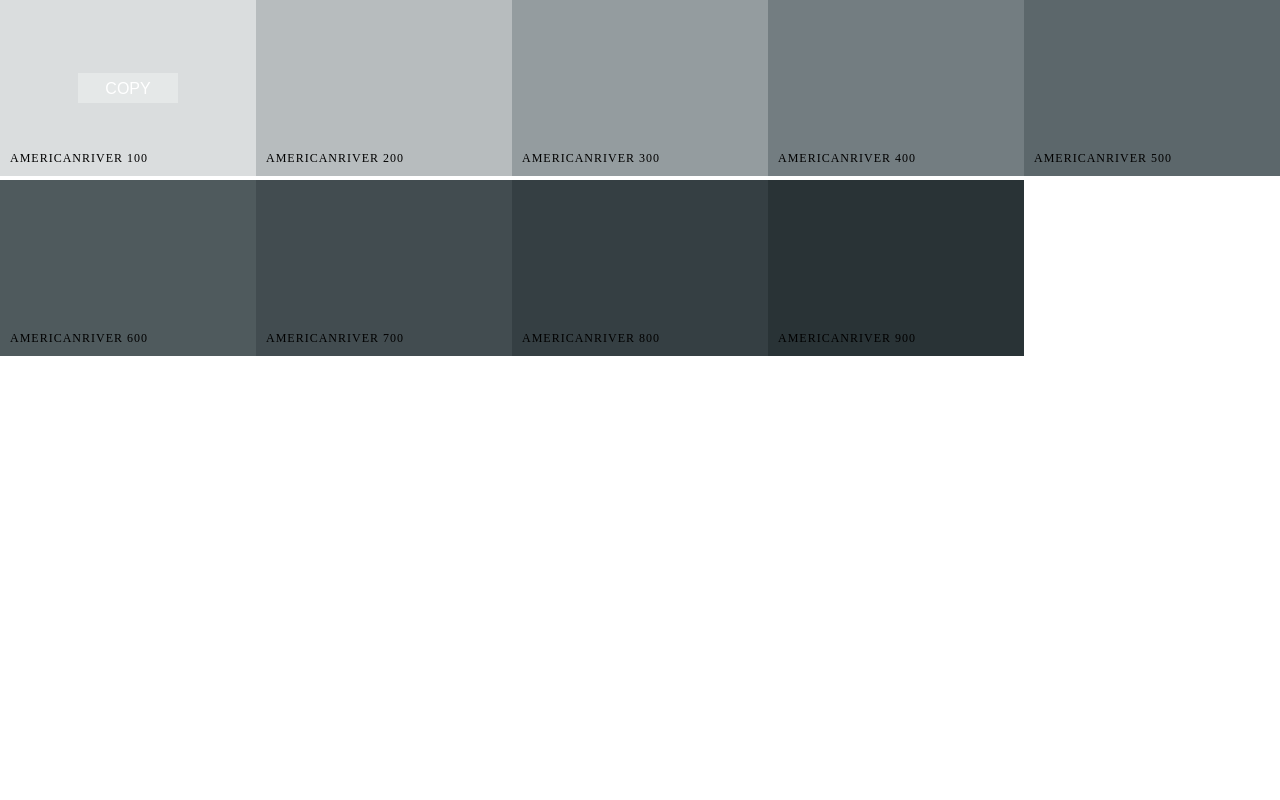
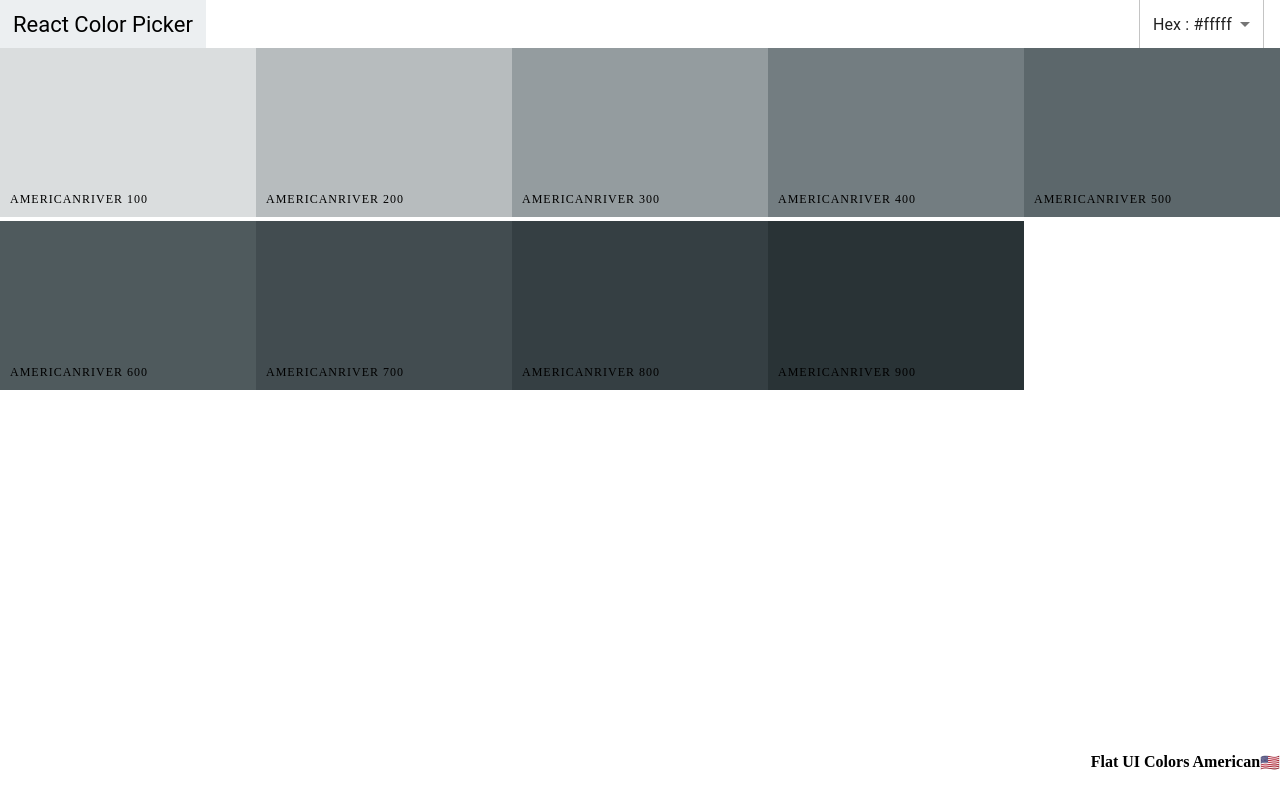
Before and after one commit to promiseume/color-app, a React (Create React App) app: page /palette/flat-ui-colors-american/americanriver in a window 1280 px wide. Built offline with nearby package versions, Linux system fonts and the light colour scheme.

Commit message:
added nav and footer component

```diff
--- a/src/Palette.jsx
+++ b/src/Palette.jsx
@@ -18,6 +18,7 @@ export default function Palette({ palette }) {
         level={level}
         handleLevelChange={handleLevelChange}
         handleColorFormat={handleColorFormat}
+        isSingleColor={false}
       />
       <div className="Palette-color">
         {palette.colors[level].map((color) => (
--- a/src/colorBox.css
+++ b/src/colorBox.css
@@ -1,6 +1,6 @@
 .ColorBox{
     width: 20%;
-    height:22vh;
+    height:25%;
     display: inline-block;
     cursor: pointer;
     margin:0 auto;
--- a/src/navbar.js
+++ b/src/navbar.js
@@ -13,6 +13,7 @@ export default function Navbar({
   level,
   handleLevelChange,
   handleColorFormat,
+  isSingleColor
 }) {
   const [format, setFormat] = useState("hex");
   const [open, setOpen] = useState(false);
@@ -30,6 +31,7 @@ export default function Navbar({
       <div className="logo">
         <Link to="/">React Color Picker</Link>
       </div>
+      {!isSingleColor && (
       <div className="slider-container">
         <span className="slider-level">Level: {level}</span>
         <div className="slider">
@@ -41,7 +43,8 @@ export default function Navbar({
             step={100}
           />
         </div>
-      </div>
+      </div>)
+}
       <div className="select-container">
         <Select value={format} onChange={handleFormatChange}>
           <MenuItem value="hex">Hex : #fffff</MenuItem>
--- /dev/null
+++ b/src/paletteFooter.jsx
@@ -0,0 +1,10 @@
+import React from 'react'
+
+export default function PaletteFooter({palette}) {
+  return (
+        <footer className="Palette-footer">
+        {palette.paletteName}
+        <span className="emoji">{palette.emoji}</span>
+      </footer>
+  )
+}
--- a/src/singleColorPalette.jsx
+++ b/src/singleColorPalette.jsx
@@ -1,5 +1,9 @@
 import React, { useState } from "react";
+import "./palette.css";
 import ColorBox from "./colorBox.jsx";
+import Navbar from "./navbar.js";
+import PaletteFooter from "./paletteFooter.jsx";
+import {useNavigate} from 'react-router-dom'
 
 export default function SingleColor({ palette, colorId }) {
   const [format, setFormat] = useState("hex");
@@ -14,8 +18,13 @@ export default function SingleColor({ palette, colorId }) {
     }
     return shades.slice(1);
   };
+  const handleColorFormat = (value) => {
+    setFormat(() => value);
+  };
   return (
-    <div>
+    <div className="Palette">
+      <Navbar handleColorFormat={handleColorFormat} isSingleColor={true} />
+      <div className="Palette-color">
         {handleShade(palette, colorId).map((color) => (
           <ColorBox
             backgroundcolor={color[format]}
@@ -23,9 +32,11 @@ export default function SingleColor({ palette, colorId }) {
             key={color.name}
             id={color.id}
             showLink={false}
-          // paletteId={palette.id}
+            paletteId={palette.id}
           />
         ))}
       </div>
+      <PaletteFooter palette={palette} />
+    </div>
   );
 }
```
Lines whose indentation alone changed are shown as unchanged.
